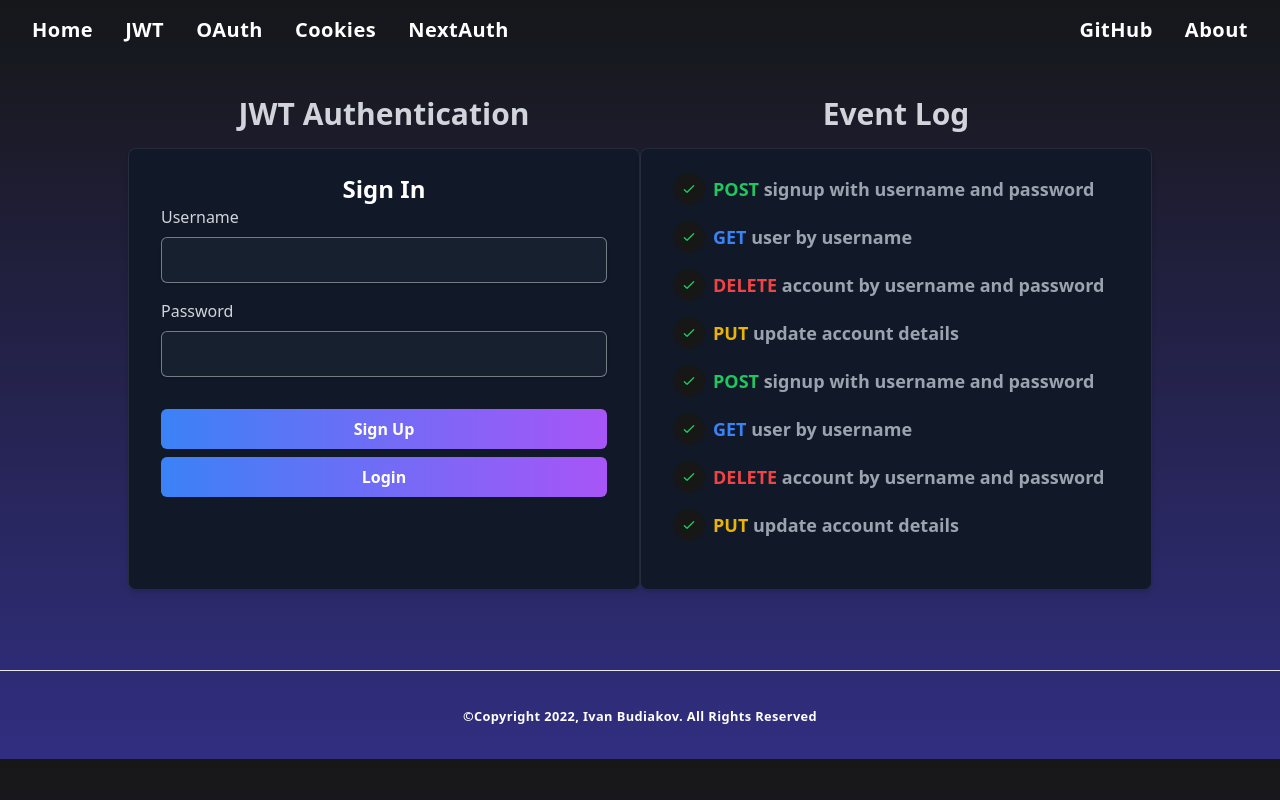
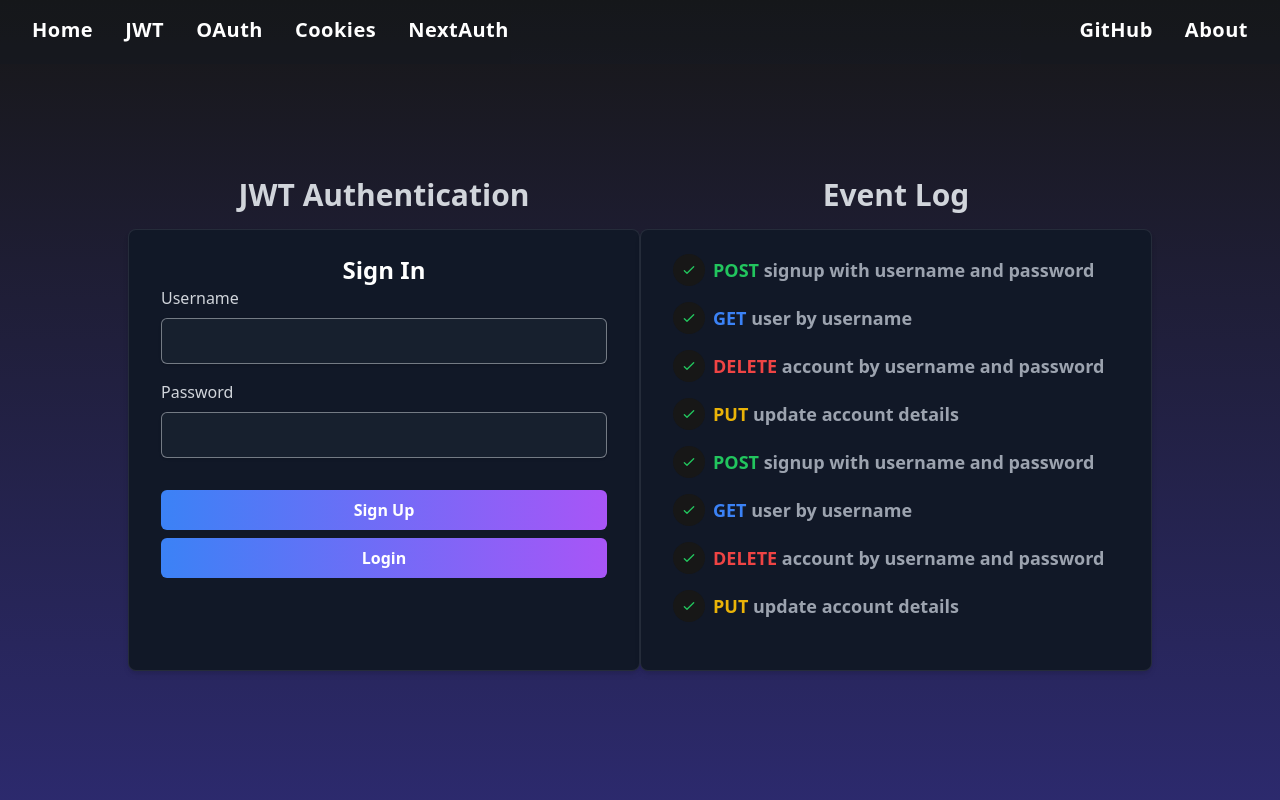
Before and after one commit to shivoqu/authenticator, a Next.js app: page /jwt in a window 1280 px wide. Shown: the top 800 px of the page. Built offline with nearby package versions, Linux system fonts and the light colour scheme.

Commit message:
minor style adjustments for jwt auth page

```diff
--- a/app/jwt/page.tsx
+++ b/app/jwt/page.tsx
@@ -13,7 +13,7 @@ export default function Jwt() {
   };
 
   return (
-    <section className="flex justify-center">
+    <section style={{marginTop: '-4rem'}} className="flex justify-center h-screen items-center">
       <div className="left">
         <h1 className="text-center text-gray-300 font-bold text-3xl">
           JWT Authentication
```
